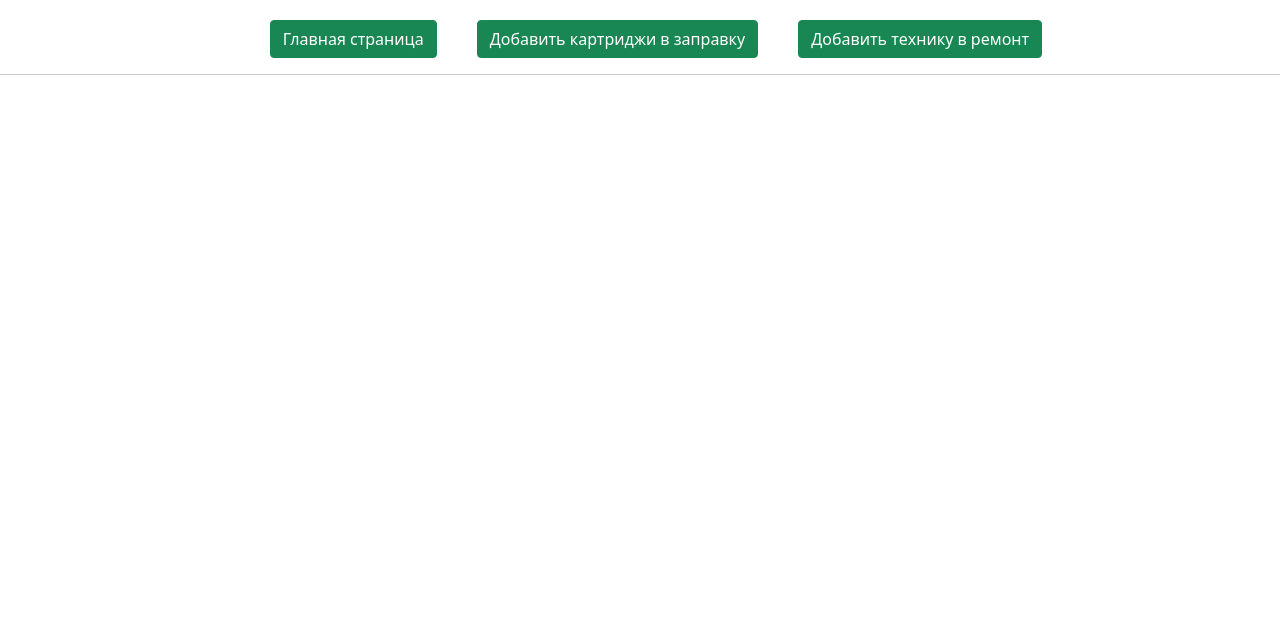
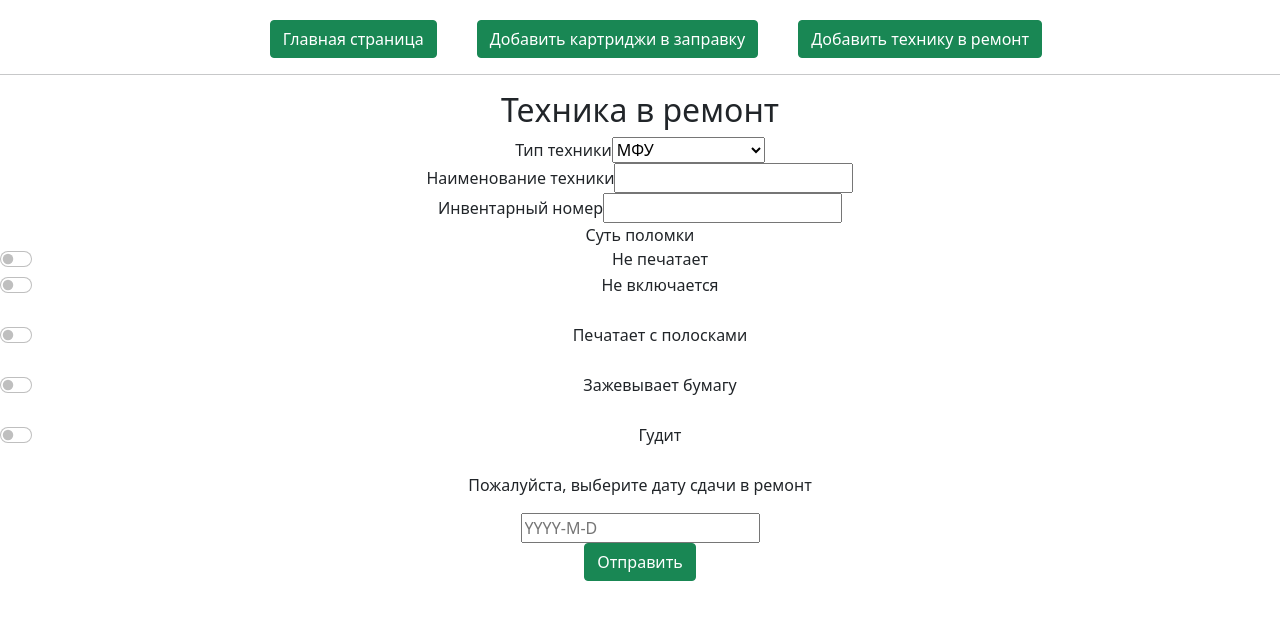
Before and after one commit to achabalov/cartridges, a React (Create React App) app: page /addFormEquipment in a window 1280 px wide. Shown: the top 620 px of the page. Built offline with nearby package versions, Linux system fonts and the light colour scheme.

Commit message:
Devices add

```diff
--- a/src/App.js
+++ b/src/App.js
@@ -3,6 +3,7 @@ import "./App.scss";
 import { Route, NavLink } from "react-router-dom";
 import { FormCartridge } from "./components/Cartridges/FormCartridge";
 import Equipment from "./components/Equipment/Equipment";
+import FormDevices from "./components/Devices/FormDevices";
 
 function App() {
   return (
@@ -33,7 +34,7 @@ function App() {
       <hr />
       <Route path={"/"} exact component={Equipment} />
       <Route path={"/addFormCartridge"} exact component={FormCartridge} />
-      {/* <Route path={'/addFormEquipment'} exact component={Equipment}/> */}
+      <Route path={'/addFormEquipment'} exact component={FormDevices}/>
     </div>
   );
 }
--- a/src/components/DayPickerInput/DayPickerInput.js
+++ b/src/components/DayPickerInput/DayPickerInput.js
@@ -3,11 +3,11 @@ import DayPickerInput from 'react-day-picker/DayPickerInput';
 import 'react-day-picker/lib/style.css';
 import { useSelector } from 'react-redux';
 
-export default function MyForm({timeState, setTimeState})  {
+export default function MyForm({dateImportOnSU, setTimeState})  {
   const devices = useSelector(state => state.equipment.devices)
 
-  if(timeState.selectedDay) {
-      console.log(timeState.selectedDay.toLocaleDateString());
+  if(dateImportOnSU.selectedDay) {
+      console.log(dateImportOnSU.selectedDay.toLocaleDateString());
   }
 
   const handleDayChange= (selectedDay, modifiers, dayPickerInput) => {
@@ -22,18 +22,18 @@ export default function MyForm({timeState, setTimeState})  {
     return (
       <div>
         <p>
-          {timeState.isEmpty && 'Пожалуйста, выберите дату сдачи в ремонт'}
-          {!timeState.isEmpty && !timeState.selectedDay && 'This day is invalid'}
-          {timeState.selectedDay && timeState.isDisabled && 'This day is disabled'}
-          {timeState.selectedDay &&
-            !timeState.isDisabled &&
-            `You chose ${timeState.selectedDay.toLocaleDateString()}`}
+          {dateImportOnSU.isEmpty && 'Пожалуйста, выберите дату сдачи в ремонт'}
+          {!dateImportOnSU.isEmpty && !dateImportOnSU.selectedDay && 'This day is invalid'}
+          {dateImportOnSU.selectedDay && dateImportOnSU.isDisabled && 'This day is disabled'}
+          {dateImportOnSU.selectedDay &&
+            !dateImportOnSU.isDisabled &&
+            `You chose ${dateImportOnSU.selectedDay.toLocaleDateString()}`}
         </p>
         <DayPickerInput
-          value={timeState.selectedDay}
+          value={dateImportOnSU.selectedDay}
           onDayChange={handleDayChange}
           dayPickerProps={{
-            selectedDays: timeState.selectedDay,
+            selectedDays: dateImportOnSU.selectedDay,
             disabledDays: {
               daysOfWeek: [0, 6],
             },
--- a/src/components/Devices/Device.js
+++ b/src/components/Devices/Device.js
@@ -0,0 +1,18 @@
+import React from 'react';
+
+export default function Devices({device}) {
+    console.log(device);
+    console.log(device.dateImportOnSU.selectedDay.toString());
+    return (
+        <li>
+            <div className=''>
+                <span>{device.typeDevices}</span>
+                <span>{device.deviceName}</span>
+                <span>{device.inventoryNumber}</span>
+                <span>{device.dateImportOnSU.selectedDay.toString()}</span>
+                <span></span>
+                <span></span>
+            </div>
+        </li>
+    )
+}
--- a/src/components/Devices/Devices.js
+++ b/src/components/Devices/Devices.js
@@ -1,7 +1,14 @@
-import React from 'react';
+import React from "react";
+import { useSelector } from "react-redux";
+import Device from "./Device";
 
 export default function Devices() {
-    return (
-        <div>BLOCK DEVICES</div>
-    )
+  const devices = useSelector((state) => state.equipment.devices);
+  return (
+    <ul>
+      {devices.map((device, index) => (
+        <Device key={index} device={device} />
+      ))}
+    </ul>
+  );
 }
--- a/src/components/Devices/FormDevices.js
+++ b/src/components/Devices/FormDevices.js
@@ -10,10 +10,11 @@ import MyForm from "../DayPickerInput/DayPickerInput";
 export default function FormDevices() {
   const devices = useSelector(state => state.equipment.devices)
   const dispatch = useDispatch('');
+  const [deviceName, setDeviceName] = useState('');
   const [typeDevices, setTypeDevices] = useState('');
   const [inventoryNumber, setInventoryNumbver] = useState('')
   const [breakingType, setBreakingType] = useState('');
-  const [timeState, setTimeState] = useState({
+  const [dateImportOnSU, setTimeState] = useState({
     selectedDay: undefined,
     isEmpty: true,
     isDisabled: false,
@@ -23,17 +24,34 @@ export default function FormDevices() {
     setInventoryNumbver(event.target.value);
   }
 
+  function onAddInventoryName(event) {
+    setDeviceName(event.target.value)
+  }
 
+  function onChangeHandler(event) {
+    event.preventDefault();
+    // const dateExportOnRepair = {}
+    // const dateImportToRepair = {}
+    // const dateExportToSY = {}
+    // let dateImport;
+    // if (dateImportOnSU.selectedDay !== undefined) {
+    //   dateImport = dateImportOnSU.toString()
+    //   console.log(dateImportOnSu.toString());
+    //   console.log(dateImport);
+    // }
 
-  function onChangeHandler() {
     const newDevices = {
       typeDevices,
+      deviceName,
       inventoryNumber,
-      breakingType
+      // breakingType,
+      dateImportOnSU,
+      dateExportOnRepair: '',
+      dateImportToRepair: '',
+      dateExportToSY: ''
     }
     dispatch({type: ADD_DEVICES, payload: newDevices})
   }
-  console.log(timeState);
 
   return (
     <>
@@ -47,6 +65,12 @@ export default function FormDevices() {
           <option value={'systemUnit'}>Системный блок</option>
           <option value={'monitor'}>Монитор</option>
         </select>
+        <br />
+        <label>Наименование техники</label>
+        <input
+        value={deviceName}
+        onChange={(event) => onAddInventoryName(event)}
+        />
         <br />
         <label>Инвентарный номер</label>
         <input
@@ -105,7 +129,7 @@ export default function FormDevices() {
 
         <label></label>
 
-        <MyForm timeState={timeState} setTimeState={setTimeState}/>
+        <MyForm dateImportOnSU={dateImportOnSU} setTimeState={setTimeState}/>
         <button type='submit' className='btn btn-success'>Отправить</button>
       </form>
     </>
--- a/src/components/Equipment/Equipment.js
+++ b/src/components/Equipment/Equipment.js
@@ -1,7 +1,6 @@
 import React from 'react';
 import Cartridges from '../Cartridges/Cartridges';
 import Devices from '../Devices/Devices';
-import FormDevices from '../Devices/FormDevices';
 import './Equipment.scss';
 
 export default function Equipment() {
@@ -12,7 +11,7 @@ export default function Equipment() {
                 <Cartridges />
             </div>
             <div className='Devices'>
-                <FormDevices />
+                <Devices />
             </div>
         </div>
     )
--- a/src/redux/reducerCartridges.js
+++ b/src/redux/reducerCartridges.js
@@ -1,5 +1,4 @@
-import { useLayoutEffect } from "react";
-import { NEW_TYPES_CARTRIDGE, ADD_NEW_CARTRIDGE, REMOVE_CARTRIDGE } from "./types";
+import { NEW_TYPES_CARTRIDGE, ADD_NEW_CARTRIDGE, REMOVE_CARTRIDGE, ADD_DEVICES } from "./types";
 
 const initialState = {
     cartridges: [],
@@ -32,10 +31,15 @@ export const reducerEquipment = (state = initialState, action) => {
                 return el.id !== action.payload
                 })
             })
-            console.log(temp2);
             return {
                 ...state,
                 cartridges: [...temp2]
+            }
+        case ADD_DEVICES:
+            return {
+                ...state,
+                devices: [...state.devices, action.payload]
+
             }
 
         default: return state;
```
